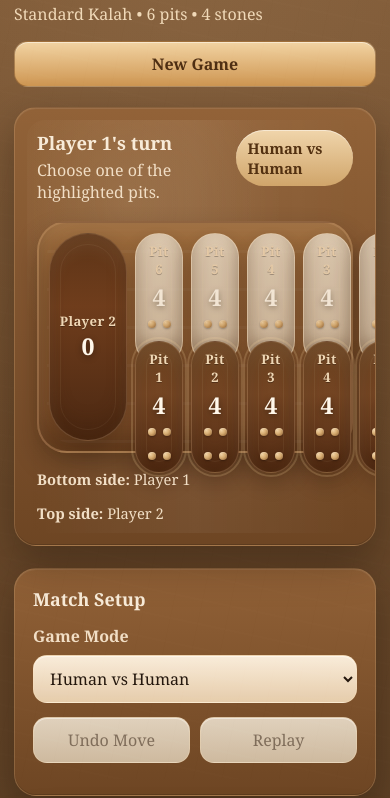
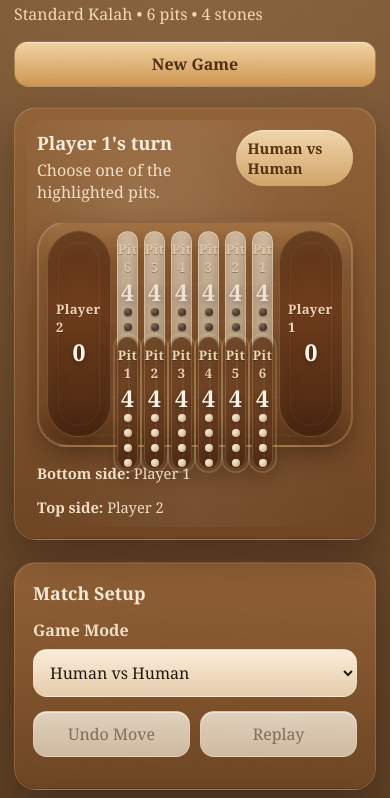
Before and after one commit to cchase16/cchase16.github.io, a plain HTML site: page mancala/Mancala.html in a window 390 px wide. Shown: the part 65-863 px from the top of the page. Drawn offline with Linux system fonts and the light colour scheme.

Commit message:
Add files via upload

```diff
--- a/mancala/js/renderer.js
+++ b/mancala/js/renderer.js
@@ -89,22 +89,24 @@ function createPit({ index, position, row, state, onPitClick, highlightedPit, pi
   const displayNumber = row === 'bottom' ? index + 1 : index - 6;
   const stones = state.board[index];
 
+  const seedClass = row === 'bottom' ? 'player-one-seed' : 'player-two-seed';
+
   btn.innerHTML = `
     <div class="pit-rim"></div>
     <div class="pit-label">Pit ${displayNumber}</div>
     <div class="pit-count">${stones}</div>
-    <div class="stone-dots">${renderDots(stones)}</div>
+    <div class="stone-dots">${renderDots(stones, seedClass)}</div>
   `;
 
   btn.addEventListener('click', () => onPitClick(index));
   return btn;
 }
 
-function renderDots(count) {
+function renderDots(count, seedClass) {
   const limit = Math.min(count, 16);
   let html = '';
   for (let i = 0; i < limit; i += 1) {
-    html += '<span class="stone-dot"></span>';
+    html += `<span class="stone-dot ${seedClass}"></span>`;
   }
   if (count > limit) {
     html += `<span class="pit-label extra-count">+${count - limit}</span>`;
--- a/mancala/styles.css
+++ b/mancala/styles.css
@@ -107,6 +107,7 @@ h1 {
   padding: 22px;
   position: relative;
   overflow: hidden;
+  min-width: 0;
 }
 
 .board-panel::before {
@@ -153,11 +154,13 @@ h1 {
 .board {
   position: relative;
   display: grid;
-  grid-template-columns: 118px repeat(6, minmax(78px, 1fr)) 118px;
+  width: 100%;
+  max-width: 100%;
+  grid-template-columns: clamp(84px, 12vw, 118px) repeat(6, minmax(0, 1fr)) clamp(84px, 12vw, 118px);
   grid-template-rows: repeat(2, 132px);
-  gap: 14px;
+  gap: clamp(8px, 1.5vw, 14px);
   align-items: stretch;
-  padding: 18px;
+  padding: clamp(10px, 2vw, 18px);
   border-radius: 30px;
   background:
     linear-gradient(180deg, #9b6a3b 0%, #7a4b27 100%);
@@ -216,6 +219,7 @@ h1 {
 }
 
 .pit {
+  min-width: 0;
   min-height: 132px;
   border-radius: 999px;
   padding: 14px 12px;
@@ -302,6 +306,15 @@ button.pit:disabled {
   box-shadow: inset 0 1px 1px rgba(255,255,255,0.3), 0 1px 2px rgba(0,0,0,0.3);
 }
 
+.stone-dot.player-one-seed {
+  background: radial-gradient(circle at 30% 30%, #f6ead7 0%, #e6cfb1 45%, #b48e61 100%);
+}
+
+.stone-dot.player-two-seed {
+  background: radial-gradient(circle at 30% 30%, #7d6a55 0%, #4d3e31 45%, #1f1712 100%);
+  box-shadow: inset 0 1px 1px rgba(255,255,255,0.14), 0 1px 2px rgba(0,0,0,0.42);
+}
+
 .extra-count {
   color: #fff4e1;
 }
@@ -309,6 +322,7 @@ button.pit:disabled {
 .sidebar {
   display: grid;
   gap: 20px;
+  min-width: 0;
 }
 
 .controls-card, .score-card, .log-card {
@@ -437,10 +451,10 @@ button {
   }
 
   .board {
-    grid-template-columns: 78px repeat(6, minmax(48px, 1fr)) 78px;
+    grid-template-columns: 64px repeat(6, minmax(0, 1fr)) 64px;
     grid-template-rows: repeat(2, 100px);
-    gap: 8px;
-    padding: 10px;
+    gap: 6px;
+    padding: 8px;
   }
 
   .pit, .store {
```
